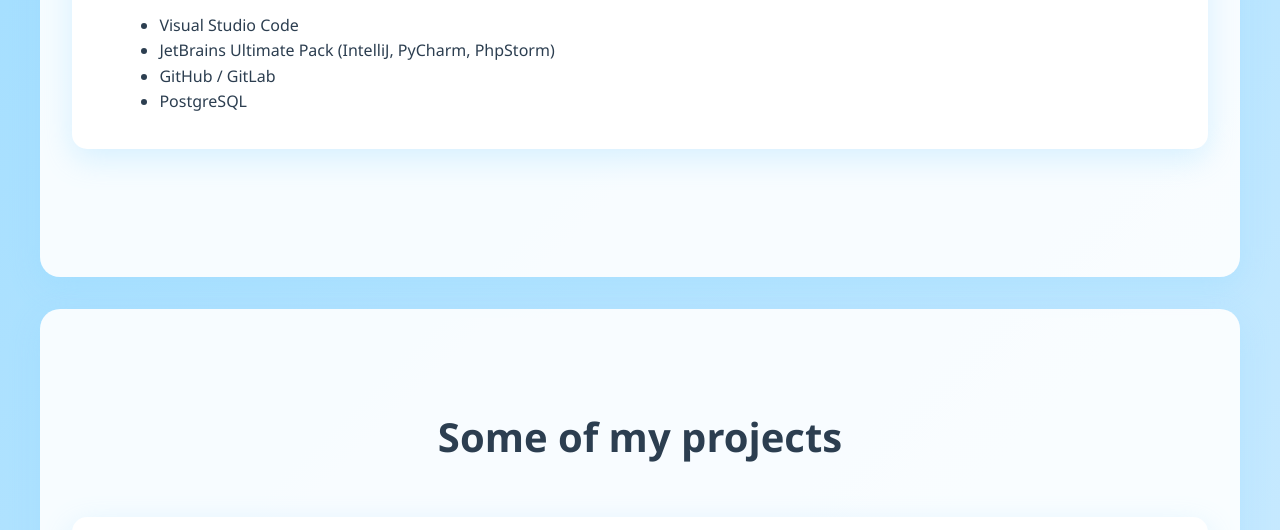
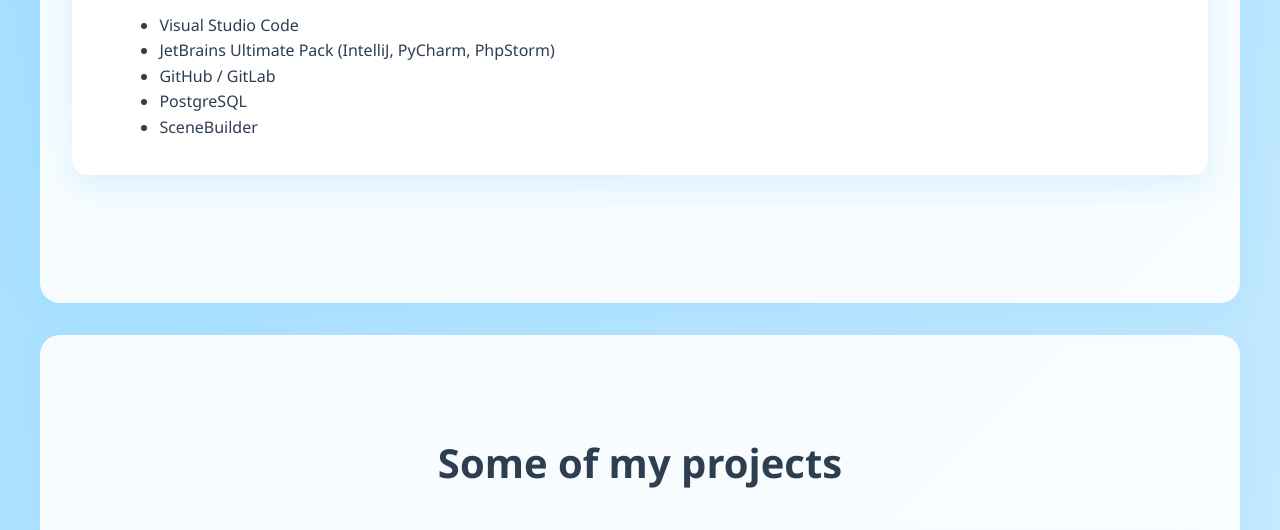
Before and after one commit to RedFoxou06/site, a plain HTML site: page en/index.html in a window 1280 px wide. Shown: the part 1475-2005 px from the top of the page. Drawn offline with Linux system fonts and the light colour scheme.

Commit message:
ajout scenebuilder dans competence

```diff
--- a/en/index.html
+++ b/en/index.html
@@ -51,6 +51,7 @@
             <li>JetBrains Ultimate Pack (IntelliJ, PyCharm, PhpStorm)</li>
             <li>GitHub / GitLab</li>
             <li>PostgreSQL</li>
+            <li>SceneBuilder</li>
         </ul>
     </div>
 </section>
```
Also changed, not shown: index.html (+1 -0 lines).
